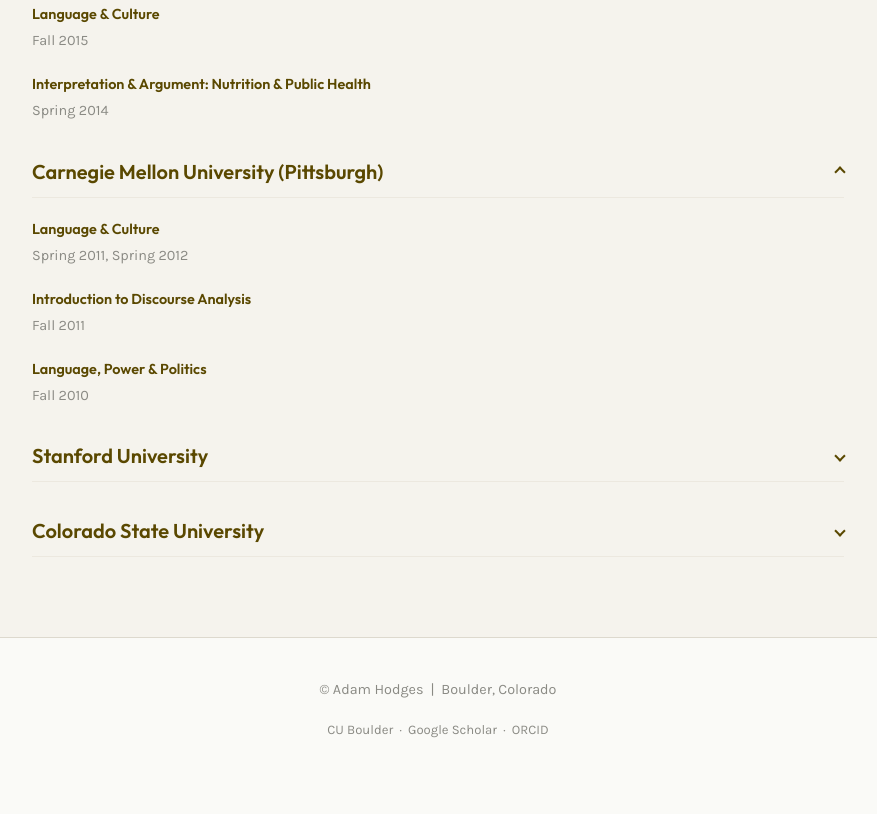
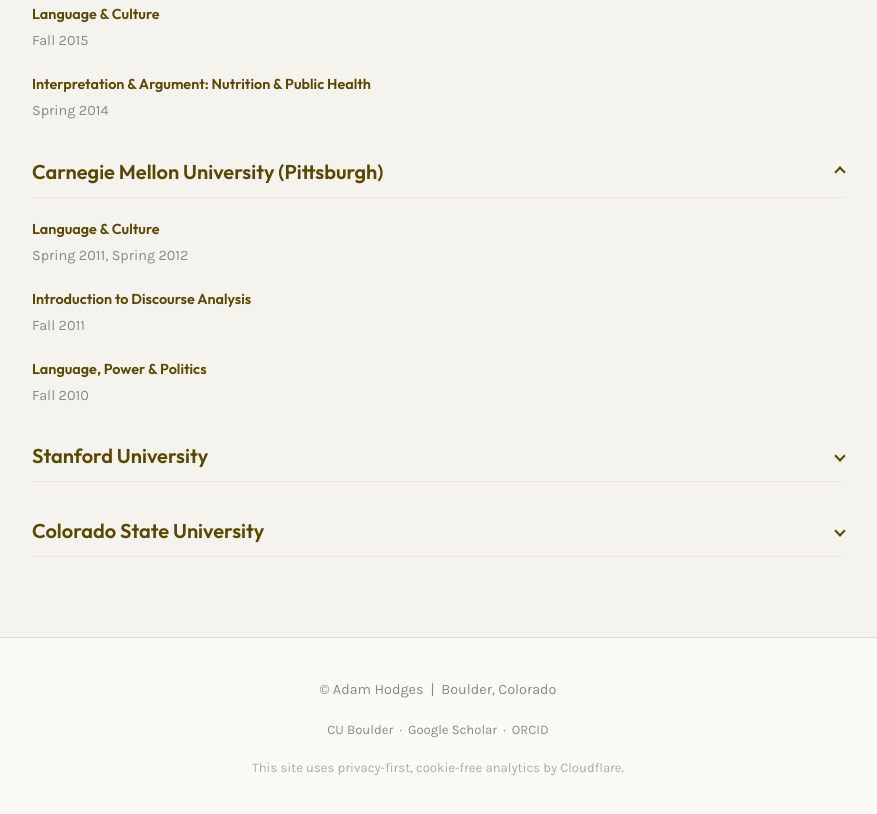
Before and after one commit to adamcolorado/cv, a plain HTML site: page index.htm in a window 1280 px wide. Shown: the part 9872-10686 px from the top of the page, without its empty margins (202-1079 px from the left). Before the commit the page ends 10653 px from the top, so only its background shows below. Drawn offline with Linux system fonts and the light colour scheme.

Commit message:
Cloudflare analytics

```diff
--- a/index.htm
+++ b/index.htm
@@ -1195,6 +1195,8 @@
             &nbsp;&middot;&nbsp;
             <a href="https://orcid.org/0000-0001-8576-5800" target="_blank" rel="noopener">ORCID</a>
         </p>
+        <p class="footer-privacy">This site uses privacy-first, cookie-free analytics by
+            <a href="https://www.cloudflare.com/web-analytics/" target="_blank" rel="noopener">Cloudflare</a>.</p>
     </footer>
 
 
@@ -1244,6 +1246,10 @@
         });
     </script>
 
+    <!-- Cloudflare Web Analytics -->
+    <script type='module' src='https://static.cloudflareinsights.com/beacon.min.js' data-cf-beacon='{"token": "bf4225078e4a4a5cba1490e3908c9b69"}'></script>
+    <!-- End Cloudflare Web Analytics -->
+
 </body>
 
 </html>
--- a/styles.css
+++ b/styles.css
@@ -841,12 +841,20 @@
     font-size: var(--size-xs);
 }
 
-.footer-links a {
+.footer-links a,
+.footer-privacy a {
     color: var(--color-text-muted);
 }
 
-.footer-links a:hover {
+.footer-links a:hover,
+.footer-privacy a:hover {
     color: var(--color-accent);
+}
+
+.footer-privacy {
+    margin-top: 1rem;
+    font-size: var(--size-xs);
+    opacity: 0.7;
 }
 
 /* --------------------------------------------------------------------------
```
